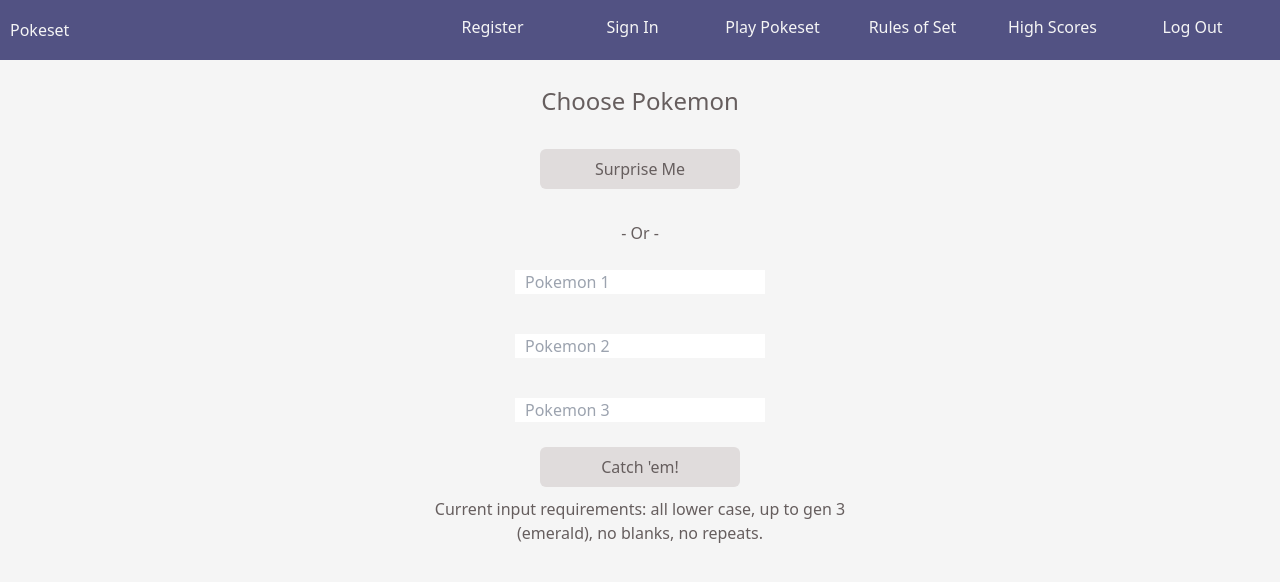
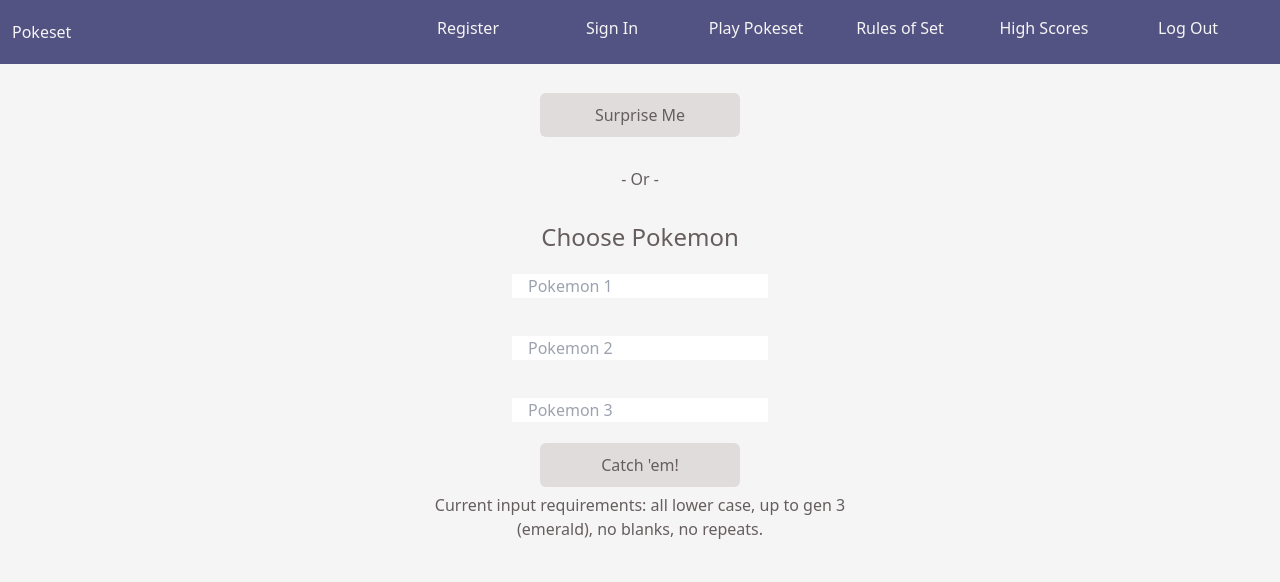
Before and after one commit to toddcmz/pokesetArchivePreSplit, a React (Vite) app in the folder pokeSetReactFront/: page /play in a window 1280 px wide. Shown: the top 582 px of the page. Built offline with nearby package versions, Linux system fonts and the light colour scheme.

Commit message:
draft full scoring implemented, fixed rem sizing, check sets allowances and extra row penalties and extra check sets penalties implemented and all tracked

```diff
--- a/pokeSetReactFront/src/components/ChooseAndPlay.tsx
+++ b/pokeSetReactFront/src/components/ChooseAndPlay.tsx
@@ -1,4 +1,5 @@
 import { useRef, useState } from "react"
+
 import GameBoard from "./GameBoard"
 import allPokemonList from "../utils/allPokemonList.json"
 
@@ -109,9 +110,9 @@
         <>
             <div className="preGameContainer">
                 <div className="selectorDirectionsContainer">
-                    <h1>Choose Pokemon</h1>
                     <button className="surpriseMeButton pmonSelectorButtons allAppButtons" onClick={handleSurpriseMeButton}>Surprise Me</button>
                     <h5> - Or - </h5>
+                    <h1>Choose Pokemon</h1>
                 </div>
                 <div className="pokemonSelectorsContainer">
                 <form className="pmonSelectorForm" onSubmit={handleChoosePokemonForm}>
--- a/pokeSetReactFront/src/components/GameBoard.tsx
+++ b/pokeSetReactFront/src/components/GameBoard.tsx
@@ -32,9 +32,6 @@
     //keep track of total sets found this game
     const [setsFound, setSetsFound] = useState(0)
 
-    //keep track of point loss
-    const [scorePenalties, setScorePenalies] = useState<number>(0)
-
     // make the original game deck, this is constructed in TheDeck component
     // Dane says just delete second arg. look up leave or delete comma as well
     const[deckCards, setDeckCards] = useState<Card[]>(MakeDeck())
@@ -57,10 +54,12 @@
     // starting deck to deal out.
     const[deckPointer, setDeckPointer] = useState(12)
 
-    // for tracking how many sets were found
+    // for tracking how many sets were found, and penalties for checking
+    // for sets too often or adding rows when sets are available.
     const[setsPresent, setSetsPresent] = useState<string>("unclicked")
     const[freebiesUsed, setFreebiesUsed] = useState(0)
     const[penaltyChecksUsed, setPenaltyChecksUsed] = useState(0)
+    const[addRowPenalty, setAddRowPenalty] = useState(0)
 
     //useEffect to trigger updates to the top 4 states listed above when
     // the userSelections state array has 3 cards in it. if it has 0
@@ -138,6 +137,9 @@
                             deckCards[deckPointer+2]])
             //then update the deck pointer
             setDeckPointer(deckPointer + 3)
+            // if there are sets present, also dock points equal to number of sets present when adding row
+            let availableSetsCount = checkForSets()
+            setAddRowPenalty(addRowPenalty + availableSetsCount)
         }else if (extraRow !== 0){
             console.log("extra row not allowed")
         }
@@ -161,14 +163,16 @@
     },[deckPointer])
 
     function selectingCards(selectedCard:Card):void{
-        // disallow same card to be clicked multiple times
+        // clicking a card multiple times would remove it from selections
         if(!userSelections.includes(selectedCard)){
             setUserSelections(userSelections => [...userSelections, selectedCard])
+        }else{
+            setUserSelections(userSelections.filter(selection => selection.cardId !== selectedCard.cardId ))
         }
     }
 
     // logic for counting how many sets there are
-    function checkForSets():void{
+    function checkForSets():number{
 
         let totalSetsOnBoard = 0
 
@@ -190,15 +194,22 @@
                 }//end c3
             }//end c2
         }//end c1
-        setSetsPresent(`Sets present on board: ${totalSetsOnBoard}`)
-        // keep track of how many times user has checked for sets.
-        // idea is you get two free checks per game.
-        if(freebiesUsed < 2){
-            setFreebiesUsed(freebiesUsed + 1)
-        }else{
-            setPenaltyChecksUsed(penaltyChecksUsed + 1)
+        return(totalSetsOnBoard)
+    }
+
+    function handleCheckSetsClick(){
+        // only do stuff if you haven't just clicked this button
+        if(setsPresent === 'unclicked'){
+            const theseSets = `Total sets on board: ${checkForSets()}`
+            setSetsPresent(theseSets)
+            // keep track of how many times user has checked for sets.
+            // idea is you get two free checks per game.
+            if(freebiesUsed < 3){
+                setFreebiesUsed(freebiesUsed + 1)
+            }else{
+                setPenaltyChecksUsed(penaltyChecksUsed + 1)
+            }
         }
-
     }
 
     // this just forces the state of extra row to change every time the button is clicked.
@@ -259,18 +270,20 @@
                     {pmonNameList[2].charAt(0).toUpperCase() + pmonNameList[2].slice(1)}
                 </span>
             </h3>
-            <button className="allAppButtons duringPlayButtons" onClick={checkForSets}>Check for Sets</button>
+            <button className="allAppButtons duringPlayButtons" onClick={handleCheckSetsClick}>Check for Sets</button>
             <button className="allAppButtons duringPlayButtons" onClick={handleExtraRow}>Deal Extra Row</button>
             <br/>
             <button className="allAppButtons duringPlayButtons" onClick={handleSubmitGame}>Submit Game</button>
             <h3>{foundSetStatus}</h3>
             <h3>Sets Found: {setsFound}</h3>
-            {setsPresent != "unclicked" &&
+            {setsPresent !== "unclicked" &&
                 <h3>{setsPresent}</h3>
             }
             {setsPresent === "unclicked" &&
-                <h3>{`${freebiesUsed} of 2 free checks used`}</h3>
+                <h3>{`Free checks left: ${3-freebiesUsed}`}</h3>
             }
+            <h3>{`Penalty set checks: ${penaltyChecksUsed}`}</h3>
+            <h3>{`Extra row penalties: ${addRowPenalty}`}</h3>
         </div>
         <div className="gameBoardContainer">
             { boardCards.map(eachCard => (
--- a/pokeSetReactFront/src/index.css
+++ b/pokeSetReactFront/src/index.css
@@ -4,8 +4,8 @@
 
 *{
   box-sizing: border-box;
-  margin: 0px;
-  padding: 0px;
+  margin: 0rem;
+  padding: 0rem;
 }
 
 body{
@@ -21,7 +21,7 @@
 }
 
 input{
-margin: 15px;
+margin: 1rem;
 }
 
 .spriteTest{
@@ -31,7 +31,7 @@
 }
 
 .allAppButtons{
-  height: 40px;
+  height: 2.75rem;
   @apply
     text-neutral5
     bg-neutral2
@@ -48,9 +48,9 @@
 /* Header styles */
 
 .headerContainer{
-  height: 60px;
+  height: 4rem;
   width: 100%;
-  padding: 10px;
+  padding: 0.75rem;
   align-items: center;
   @apply
     bg-primary3
@@ -58,9 +58,9 @@
 }
 
 .navButton{
-  margin-right: 15px;
-  height: 30px;
-  width: 125px;
+  margin-right: 1rem;
+  height: 2rem;
+  width: 8rem;
   text-align: center;
   @apply text-neutral1;
 }
@@ -87,8 +87,8 @@
 /* pokemon selectors */
 
 .preGameContainer{
-  max-width: 450px;
-  height: 600px;
+  max-width: 28rem;
+  height: 37.5rem;
   margin: auto;
   text-align: center;
 }
@@ -98,16 +98,16 @@
   flex-direction: column;
   justify-content: space-between;
   align-items: center;
-  height: 160px;
-  margin-top: 25px;
+  height: 10rem;
+  margin-top: 1.8rem;
 }
 
 .surpriseMeButton{
-  width: 200px;
+  width: 12.5rem;
 }
 
 .catchEmButton{
-  width: 200px;
+  width: 12.5rem;
 }
 
 .pokemonSelectorsContainer{
@@ -115,7 +115,7 @@
   flex-direction: column;
   justify-content: flex-start;
   align-items: center;
-  height: 300px;
+  height: 18rem;
 }
 
 .pmonSelectorForm{
@@ -128,25 +128,24 @@
 }
 
 .pmonSelectorInputField{
-  padding-left: 10px;
-  width: 250px;
+  padding-left: 1rem;
+  width: 16rem;
 }
 
-
-
 .duringPlayButtons{
-  margin-top: 15px;
+  margin-top: 1rem;
+  border: 2px solid rgb(0,0,0,0)
 }
 
 /* card styling */
 
 .setCard{
   border-radius: 10px;
-  height: 110px;
-  width: 220px;
+  height: 6.875rem;
+  width: 13.75rem;
   justify-content: space-evenly;
   align-items: center;
-  margin: 5px 5px 5px 5px;
+  margin: .3rem .3rem .3rem .3rem;
 }
 
 .cardBack0{
@@ -188,7 +187,7 @@
 .pmonSpriteTiny{
   height: 32px;
   width: 32px;
-  margin-right: 5px;
+  margin-right: .3rem;
 }
 
 /* gameboard containers */
@@ -197,17 +196,17 @@
   display: flex;
   flex-direction: row;
   justify-content: flex-start;
-  padding-left: 30px;
-  padding-right: 30px;
-  padding-top: 30px;
+  padding-left: 2rem;
+  padding-right: 2rem;
+  padding-top: 2rem;
 }
 
 .gameDetailsContainer{
   justify-content: space-evenly;
-  height: 400px;
-  width: 250px;
-  padding-left: 30px;
-  padding-right: 30px;
+  height: 40rem;
+  width: 16rem;
+  padding-left: 2rem;
+  padding-right: 2rem;
   @apply
     border-solid
     border-2
@@ -219,12 +218,12 @@
   display: flex;
   flex-direction: row;
   justify-content: flex-start;
-  margin-top: 5px;
+  margin-top: .25rem;
 }
 
 .gameBoardContainer{
-  height: 550px;
-  width: 600px;
+  height: 34.375rem;
+  width: 37.5rem;
   display: grid;
   grid-template-columns: repeat(3, 1fr);
   grid-template-rows: repeat(4, 1fr);
@@ -234,9 +233,9 @@
 This does not include styling for the card itself. */
 .cardSlot{
 border-radius: 5px;
-height: 120px;
-width: 230px;
-margin: 5px 5px 5px 5px;
+height: 7.5rem;
+width: 14.375rem;
+margin: .3rem .3rem .3rem .3rem;
 }
 
 .cardSlot:hover{
@@ -245,8 +244,8 @@
 
 .cardSlotSelected{
   border-radius: 5px;
-  height: 120px;
-  width: 230px;
-  margin: 5px 5px 5px 5px;
+  height: 7.5rem;
+  width: 14.375rem;
+  margin: .3rem .3rem .3rem .3rem;
   @apply bg-neutral4;
 }
```
